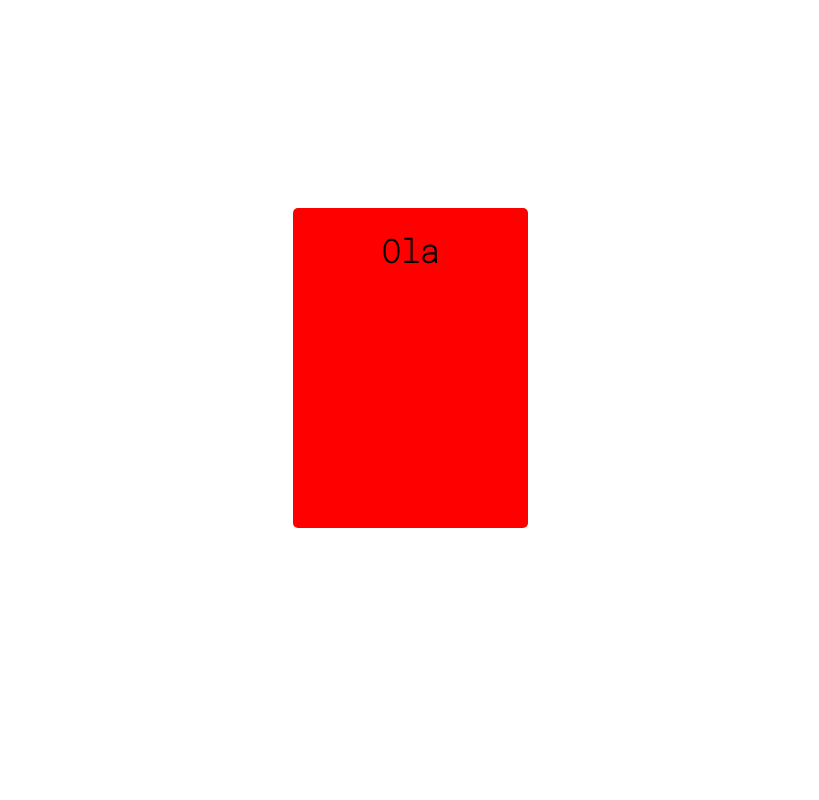
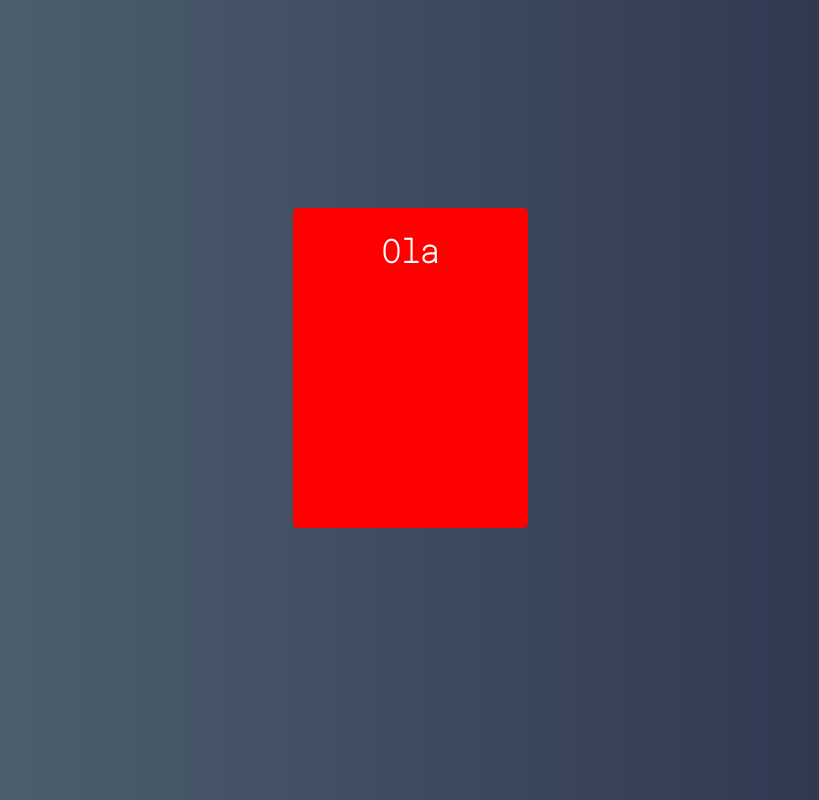
Before and after one commit to jonathanmeninezt/CalculadoraReact, a React (Create React App) app: page / in a window 1280 px wide. Shown: the whole page, without its empty margins (230-1049 px from the left). Built offline with nearby package versions, Linux system fonts and the light colour scheme.

Commit message:
ajuste- body/gradient

```diff
--- a/src/index.css
+++ b/src/index.css
@@ -13,4 +13,7 @@ body {
   justify-content: center;
   align-items: center;
   text-align: center;
+
+  color:  #fff;
+  background: linear-gradient(to right, rgb(83, 105, 118), rgb(41, 46, 73));
 }
```
